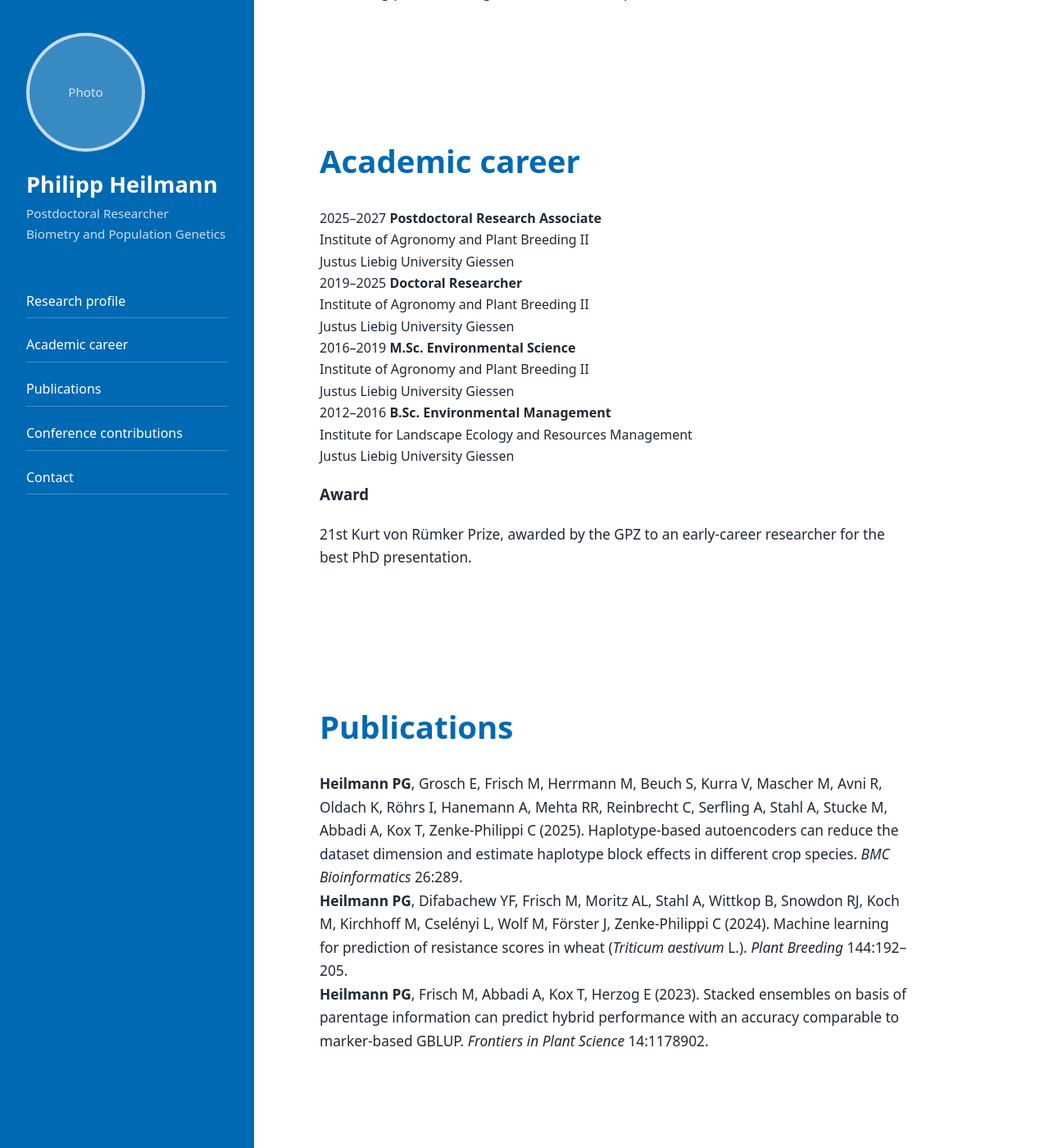
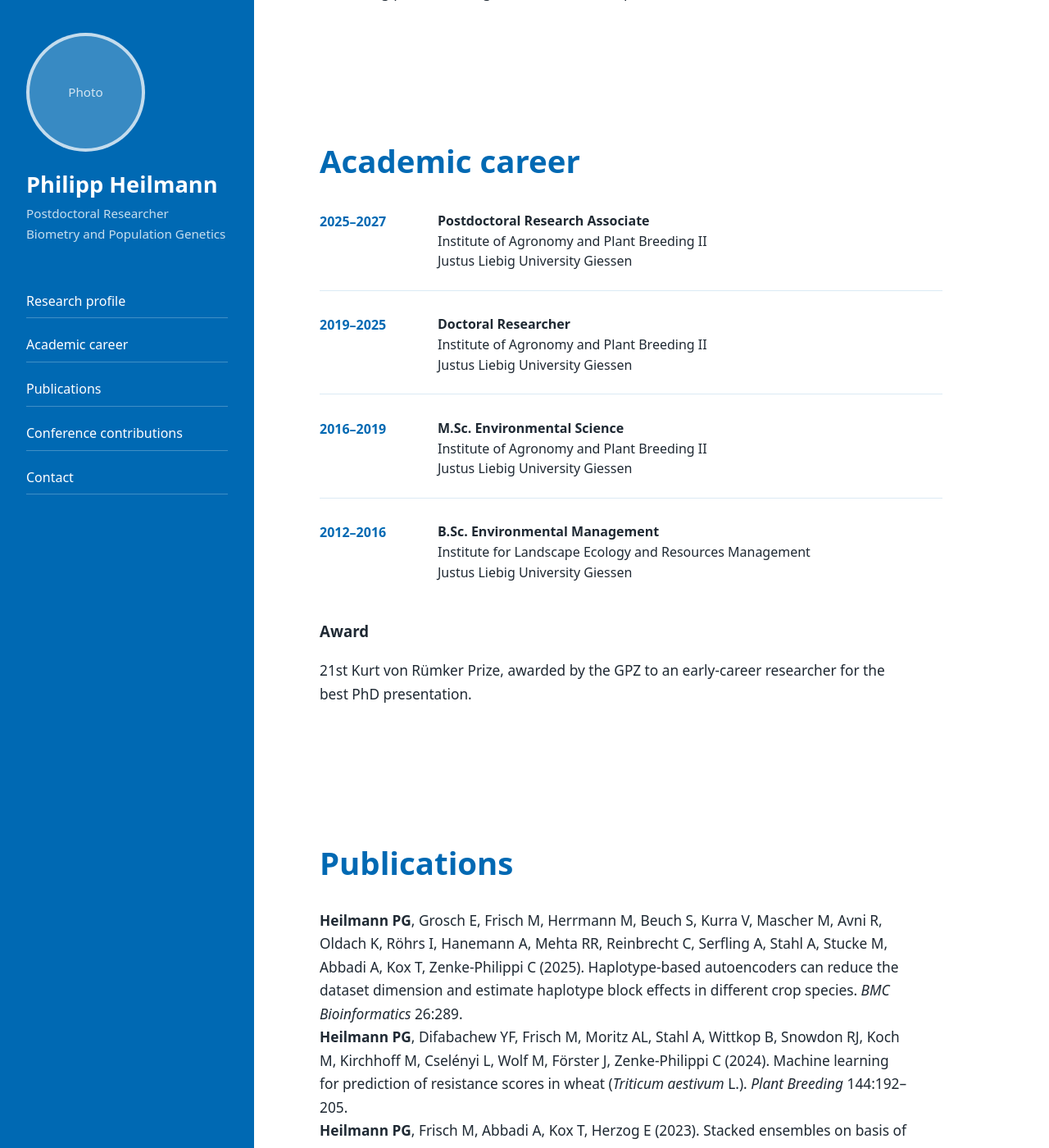
Before and after one commit to PGHeilmann/PGHeilmann.github.io, a Jekyll site: the page built from index.md, in a window 1280 px wide and 1400 px high, scrolled down 390 px. Shown: the whole window at 82% size. Built offline with Jekyll 4.4.1, drawn with Linux system fonts in a browser that asks for light colours.

Commit message:
Update style.scss

```diff
--- a/assets/css/style.scss
+++ b/assets/css/style.scss
@@ -202,3 +202,33 @@ section p {
   margin-top: 2rem;
   color: var(--text-muted);
 }
+
+.timeline {
+  display: grid;
+  gap: 1.8rem;
+  margin: 1.75rem 0 2.75rem;
+}
+
+.timeline-item {
+  display: grid;
+  grid-template-columns: 120px 1fr;
+  gap: 1.5rem;
+  align-items: start;
+  padding-bottom: 1.4rem;
+  border-bottom: 1px solid rgba(0, 105, 179, 0.14);
+}
+
+.timeline-item:last-child {
+  border-bottom: none;
+  padding-bottom: 0;
+}
+
+.timeline-year {
+  font-weight: 700;
+  color: var(--sidebar-blue);
+}
+
+.timeline-text {
+  color: var(--text-main);
+  line-height: 1.55;
+}
```
